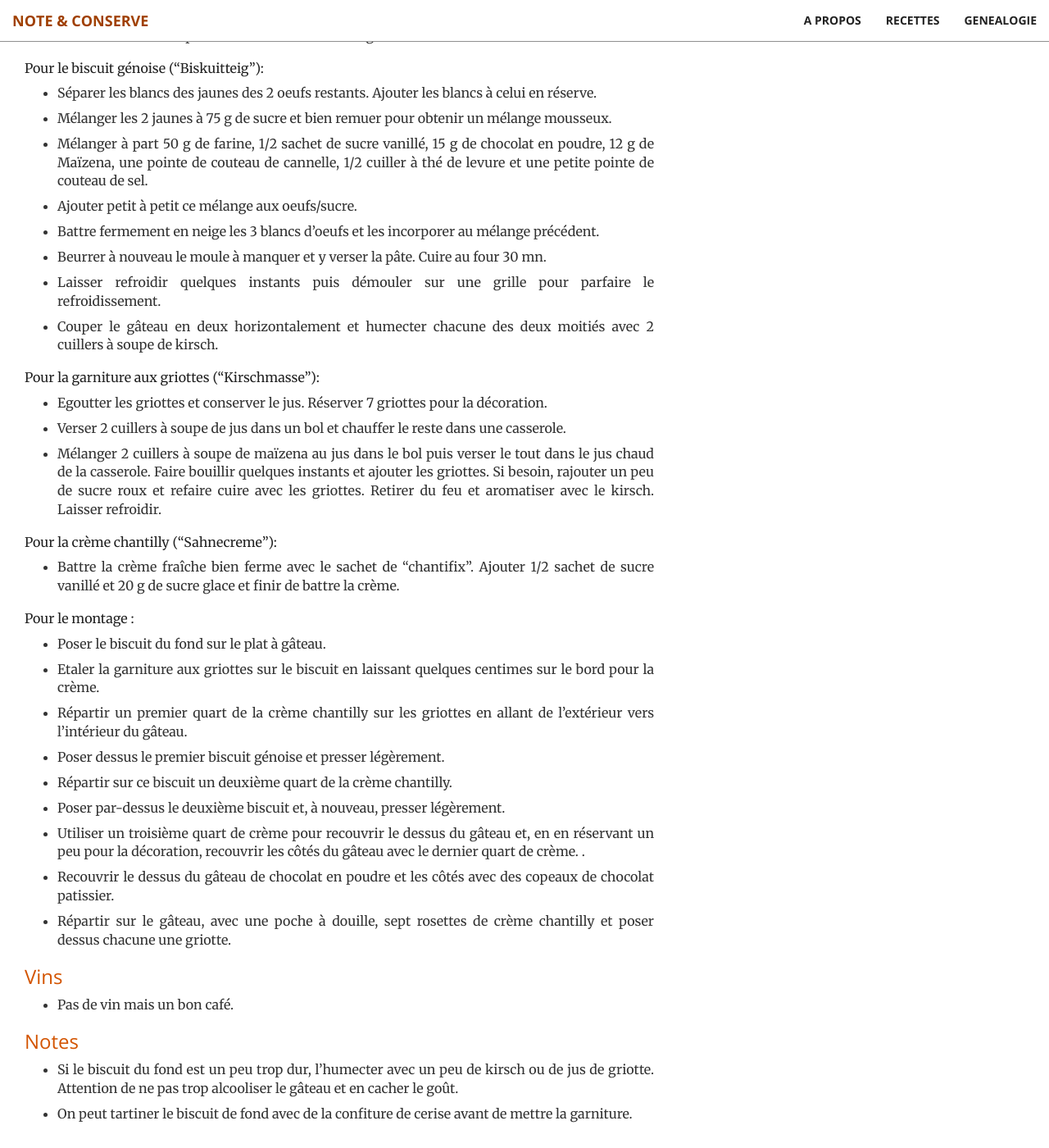
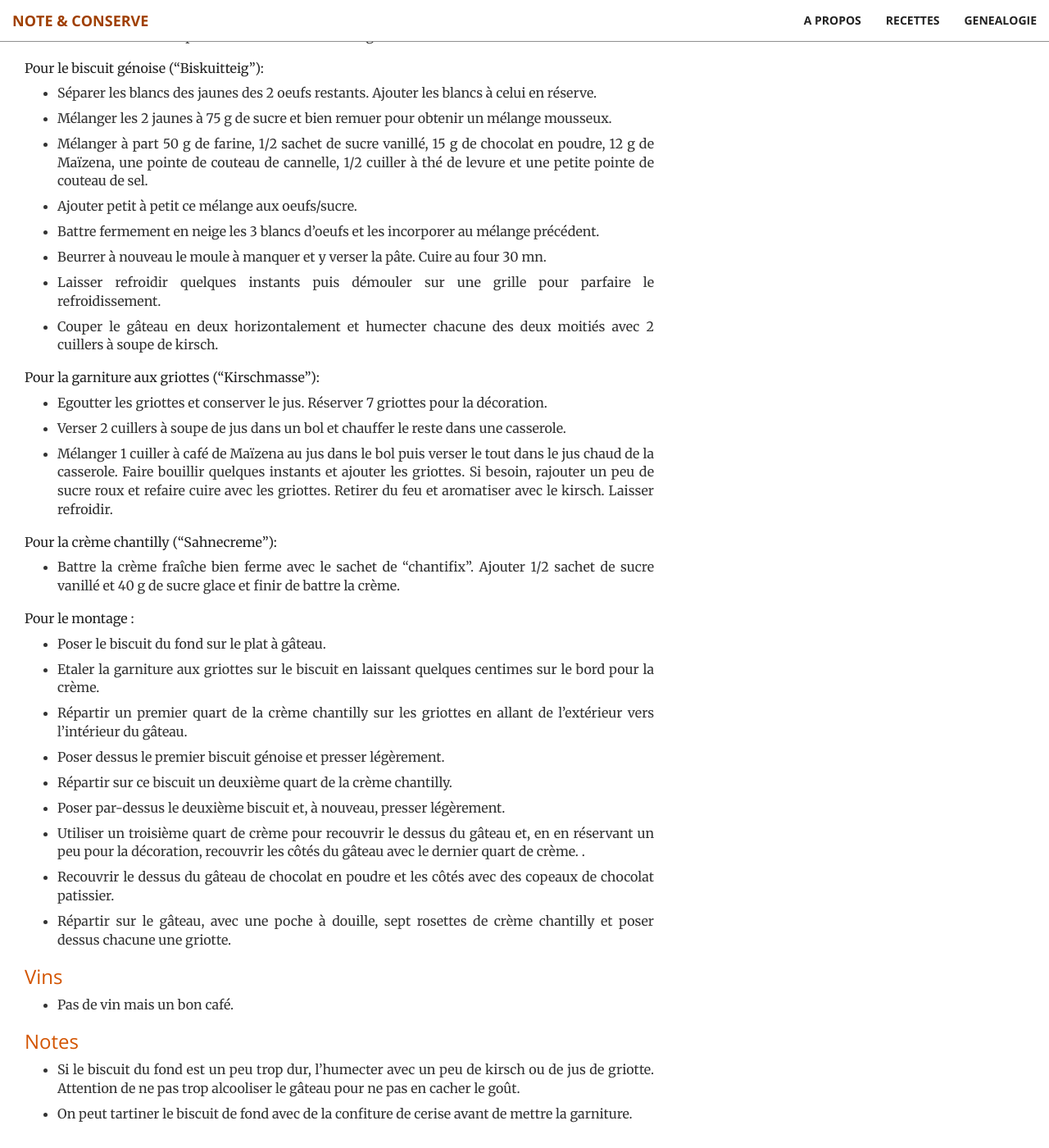
Before and after one commit to brignogan/brignogan.github.io, a Jekyll site: the page built from _posts/2020-03-28-schwarzwalder-kirschtorte.md, in a window 1280 px wide and 1400 px high, scrolled down 1548 px. Shown: the whole window at 82% size. Built offline with Jekyll 4.4.1, drawn with Linux system fonts in a browser that asks for light colours.

Commit message:
Update 2020-03-28-schwarzwalder-kirschtorte.md
corrections

```diff
--- a/_posts/2020-03-28-schwarzwalder-kirschtorte.md
+++ b/_posts/2020-03-28-schwarzwalder-kirschtorte.md
@@ -55,10 +55,10 @@ Ce gâteau, né en Allemagne pendant la première guerre mondiale, a été adopt
 #### Pour la garniture aux griottes ("Kirschmasse"):
 * Egoutter les griottes et conserver le jus. Réserver 7 griottes pour la décoration.
 * Verser 2 cuillers à soupe de jus dans un bol et chauffer le reste dans une casserole.
-* Mélanger 2 cuillers à soupe de maïzena au jus dans le bol puis verser le tout dans le jus chaud de la casserole. Faire bouillir quelques instants et ajouter les griottes. Si besoin, rajouter un peu de sucre roux et refaire cuire avec les griottes. Retirer du feu et aromatiser avec le kirsch. Laisser refroidir.
+* Mélanger 1 cuiller à café de Maïzena au jus dans le bol puis verser le tout dans le jus chaud de la casserole. Faire bouillir quelques instants et ajouter les griottes. Si besoin, rajouter un peu de sucre roux et refaire cuire avec les griottes. Retirer du feu et aromatiser avec le kirsch. Laisser refroidir.
 
 #### Pour la crème chantilly ("Sahnecreme"):
-* Battre la crème fraîche bien ferme avec le sachet de "chantifix". Ajouter 1/2 sachet de sucre vanillé et 20 g de sucre glace et finir de battre la crème.
+* Battre la crème fraîche bien ferme avec le sachet de "chantifix". Ajouter 1/2 sachet de sucre vanillé et 40 g de sucre glace et finir de battre la crème.
 
 #### Pour le montage :
 * Poser le biscuit du fond sur le plat à gâteau.
@@ -75,5 +75,5 @@ Ce gâteau, né en Allemagne pendant la première guerre mondiale, a été adopt
 * Pas de vin mais un bon café.
 
 ### Notes
-* Si le biscuit du fond est un peu trop dur, l'humecter avec un peu de kirsch ou de jus de griotte. Attention de ne pas trop alcooliser le gâteau et en cacher le goût.
+* Si le biscuit du fond est un peu trop dur, l'humecter avec un peu de kirsch ou de jus de griotte. Attention de ne pas trop alcooliser le gâteau pour ne pas en cacher le goût.
 * On peut tartiner le biscuit de fond avec de la confiture de cerise avant de mettre la garniture.
```
